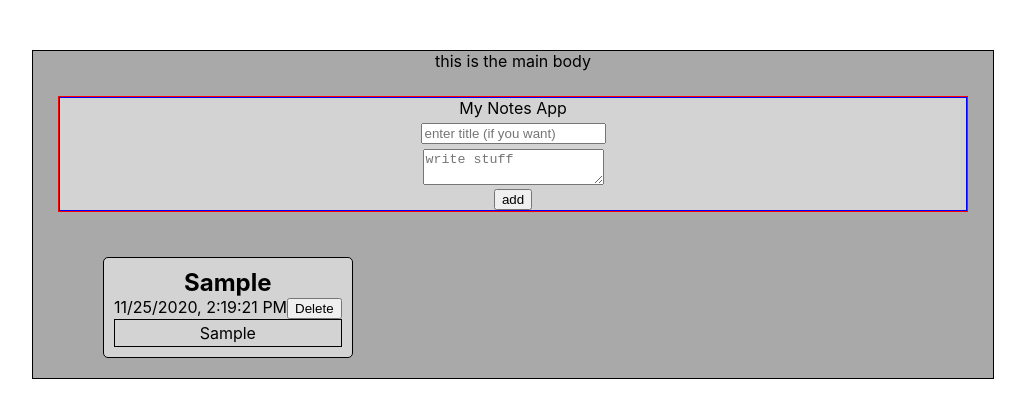
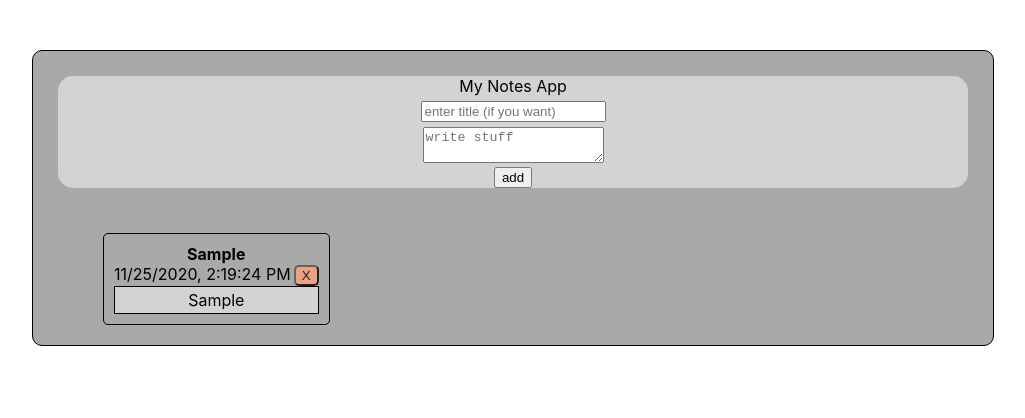
Before and after one commit to idomand/react-notes-app_second_version, a React (Create React App) app: page / in a window 1280 px wide. Both pictures are taken after typing "Sample", "Sample" into the empty fields and a click on the input "add". Shown: the top 418 px of the page, without its empty margins (127-1152 px from the left). Built offline with nearby package versions, Linux system fonts and the light colour scheme.

Commit message:
milestone 3: clean code

```diff
--- a/public/index.html
+++ b/public/index.html
@@ -24,7 +24,7 @@
       work correctly both with client-side routing and a non-root public URL.
       Learn how to configure a non-root public URL by running `npm run build`.
     -->
-    <title>React App</title>
+    <title>React App - ido</title>
   </head>
   <body>
     <noscript>You need to enable JavaScript to run this app.</noscript>
--- a/src/index.css
+++ b/src/index.css
@@ -15,6 +15,7 @@ code {
 .mainBody {
   background-color: darkgrey;
   border: black 1px solid;
+  border-radius: 10px;
   margin: 50px auto;
   display: flex;
   flex-direction: column;
@@ -25,10 +26,7 @@ code {
 #inputDiv {
   background-color: lightgray;
   margin: 25px;
-  border: solid red 1px;
-}
-#inputDiv > form {
-  border: blue 1px solid;
+  border-radius: 15px;
 }
 
 .class-list {
@@ -39,7 +37,6 @@ code {
 }
 
 .card-item {
-  background-color: lightgray;
   padding: 10px;
   border: 1px solid black;
   border-radius: 5px;
@@ -48,12 +45,13 @@ code {
   flex-direction: column;
 }
 
-.card-top > h2 {
+.card-top > h4 {
   margin: 0;
 }
 .card-bottom {
   border: black 0.2px solid;
   padding: 3px;
+  background-color: lightgray;
 }
 P {
   padding: 0;
@@ -69,3 +67,10 @@ P {
   display: block;
   margin: auto;
 }
+
+.delete-button {
+  margin-left: 3px;
+  background-color: lightsalmon;
+  opacity: 80%;
+  border-radius: 5px;
+}
--- a/src/myComponents/CardItem.jsx
+++ b/src/myComponents/CardItem.jsx
@@ -22,20 +22,19 @@ export default class cardItem extends Component {
   render() {
     const time = new Date(parseInt(this.props.timeCreated));
     const newTime = time.toLocaleString();
-    console.log("time :>> ", time);
-    console.log("newTime :>> ", newTime);
 
     return (
       <div className="card-item">
         <div className="card-top">
-          <h2>{this.props.title}</h2>
+          <h4> {this.props.title}</h4>
           {newTime}
           <button
+            className="delete-button"
             onClick={() => {
               this.deleteCard();
             }}
           >
-            Delete
+            X
           </button>
         </div>
         <div className="card-bottom">{this.props.text}</div>
--- a/src/myComponents/InputDiv.jsx
+++ b/src/myComponents/InputDiv.jsx
@@ -34,7 +34,6 @@ export default class InputDiv extends Component {
   handleChangeInTitle(event) {
     const value = event.target.value;
     this.setState({ userTitle: value });
-    console.log("this.state.userTitle :>> ", this.state.userTitle);
   }
 
   render() {
@@ -57,7 +56,7 @@ export default class InputDiv extends Component {
               this.handleChangeInText(event);
             }}
           />
-          <input  className='textInput' type="submit" name="add" value="add" />
+          <input className="textInput" type="submit" name="add" value="add" />
         </form>
       </div>
     );
--- a/src/myComponents/MainBody.jsx
+++ b/src/myComponents/MainBody.jsx
@@ -17,7 +17,6 @@ export default class MainBody extends Component {
   render() {
     return (
       <div className="mainBody">
-        this is the main body
         <InputDiv parentCallback={this.callbackFunction} />
         <CardsList data={this.state.notesArray} />
       </div>
```
